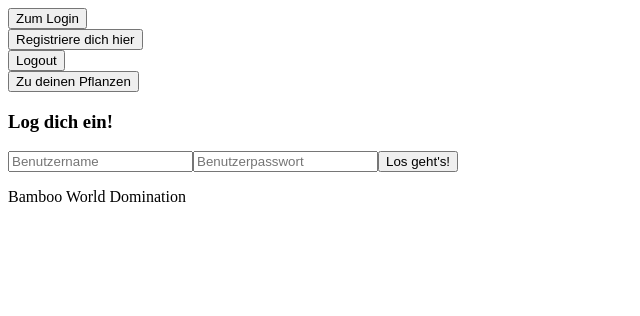
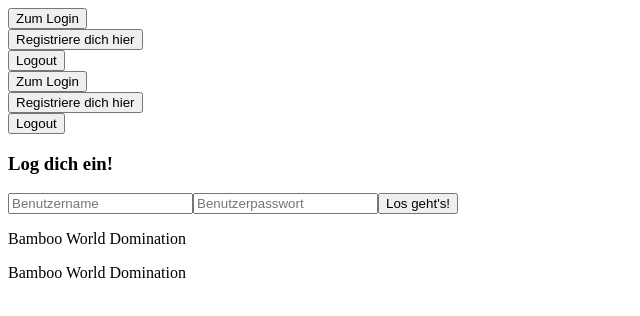
Before and after one commit to philippweikert/Capstone-Project, a React (Create React App) app in the folder frontend/: page /login in a window 1280 px wide. Shown: the top 316 px of the page, without its empty margins (0-640 px from the left). Built offline with nearby package versions, Linux system fonts and the light colour scheme.

Commit message:
minor changes

```diff
--- a/frontend/src/Components/Header.tsx
+++ b/frontend/src/Components/Header.tsx
@@ -16,7 +16,6 @@ export default function Header (){
             <div><button onClick={() => pathRoute('login')}>Zum Login</button></div>
             <div><button onClick={() => pathRoute('register')}>Registriere dich hier</button></div>
             <div><button onClick={() => auth.logout()}>Logout</button></div>
-            <div><button onClick={() => pathRoute('home')}>Zu deinen Pflanzen</button></div>
         </div>
     )
 }
--- a/frontend/src/Components/Registerpage.tsx
+++ b/frontend/src/Components/Registerpage.tsx
@@ -17,11 +17,11 @@ export default function Registerpage(){
             setError('Passwörter stimmen nicht überein!')
         }else{
             registerUser({username:registerUsername, password:registerPassword, repeatPassword:registerRepeatPassword})
-                /*.then(()=> {
+                .then(()=> {
                     setRegisterUsername("")
                     setRegisterPassword("")
                     setRegisterRepeatPassword("")
-                })*/
+                })
                 .then(() => navigate("/login"))
                 .catch(er => setError(er.message))
         }
--- a/frontend/src/index.tsx
+++ b/frontend/src/index.tsx
@@ -5,8 +5,8 @@ import reportWebVitals from './reportWebVitals';
 import {BrowserRouter, Routes, Route} from "react-router-dom";
 import AuthProvider from "./Authentification/AuthProvider";
 import MainPage from "./UserSurface/MainPage";
-import Login from "./Components/Login";
-import Registerpage from "./Components/Registerpage";
+import RegisterPage from "./UserSurface/RegisterPage";
+import LoginPage from "./UserSurface/LoginPage";
 
 ReactDOM.render(
     <React.StrictMode>
@@ -15,8 +15,8 @@ ReactDOM.render(
                <Routes>
                    <Route path={'/'} element={<App/>}>
                        <Route path={'/home'} element={<MainPage/>}/>
-                       <Route path={'/login'} element={<Login/>}/>
-                       <Route path={'/register'} element={<Registerpage/>}/>
+                       <Route path={'/login'} element={<LoginPage/>}/>
+                       <Route path={'/register'} element={<RegisterPage/>}/>
                    </Route>
                </Routes>
             </AuthProvider>
```
